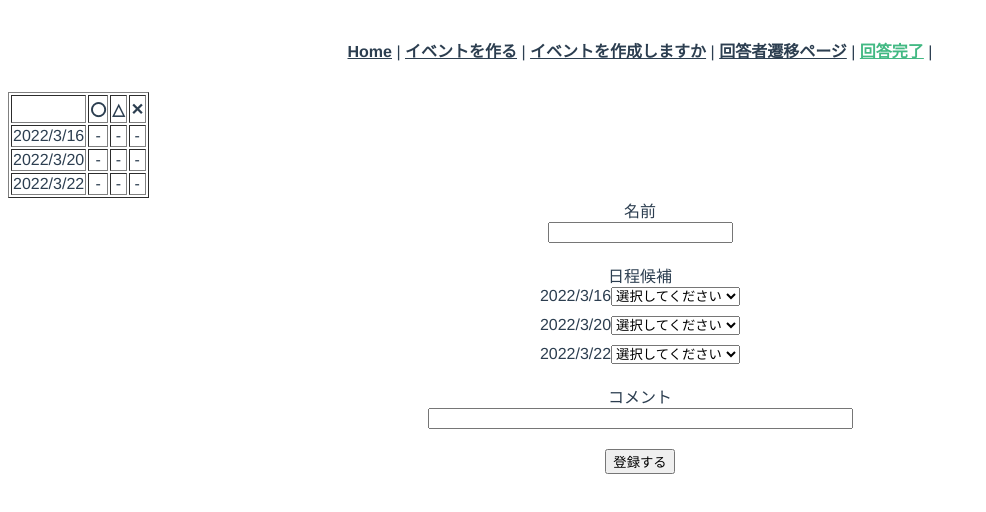
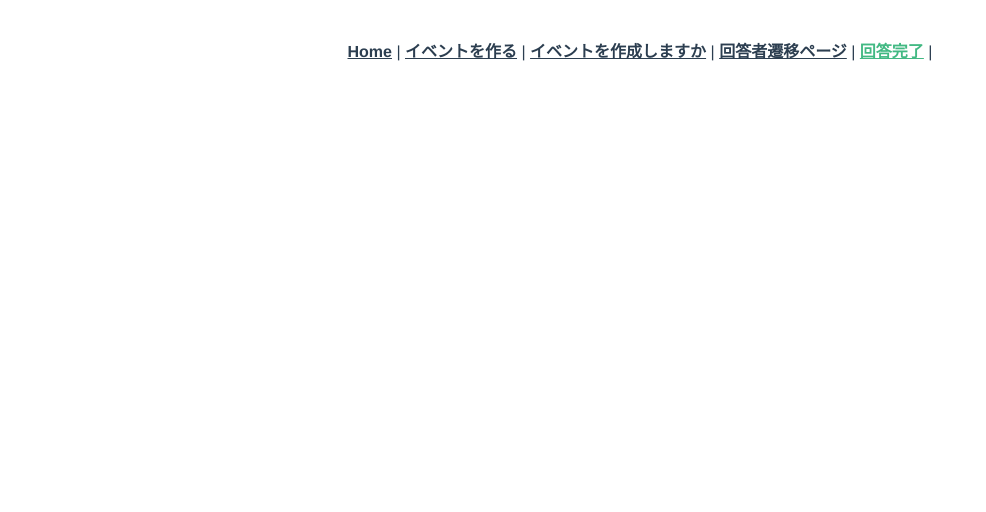
Before and after one commit to kanacoyn/arrangeapp, a Vue app: page /answerFinished in a window 1280 px wide. Shown: the top 512 px of the page, without its empty margins (0-986 px from the left). Built offline with nearby package versions, Linux system fonts and the light colour scheme.

Commit message:
回答登録機能完了

```diff
--- a/src/views/AnswerFinished.vue
+++ b/src/views/AnswerFinished.vue
@@ -1,145 +1,17 @@
 <template>
   <div>
-    <div class="result">
-      <table border="1">
-        <tr>
-          <th></th>
-          <th>〇</th>
-          <th>△</th>
-          <th>✕</th>
-        </tr>
-        <tr v-for="date of eventInfo.date" v-bind:key="date.dateId">
-          <td>{{ date.date }}</td>
-          <td>-</td>
-          <td>-</td>
-          <td>-</td>
-        </tr>
-      </table>
-    </div>
-    <div>
-      <div class="item">
-        <div>名前</div>
-        <div class="input"><input type="text" v-model="name" /></div>
-        <div>{{ errorName }}</div>
-      </div>
-      <div class="item">
-        <div>日程候補</div>
-        <div
-          class="datelist"
-          v-for="date of eventInfo.date"
-          v-bind:key="date.dateId"
-        >
-          <div>{{ date.date }}</div>
-          <comp-select-box
-            v-bind:date-id="date.dateId"
-            v-on:select-item="onSelectItem"
-          ></comp-select-box>
-          <div>{{ errorDate }}</div>
-        </div>
-      </div>
-      <div class="item">
-        <div>コメント</div>
-        <div class="input">
-          <input type="text" size="50" v-model="comment" />
-        </div>
-        <div>{{ errorComment }}</div>
-      </div>
-      <div>
-        <button type="button" v-on:click="registerAnswer">登録する</button>
-      </div>
-    </div>
+
   </div>
 </template>
 
 <script lang="ts">
-import { RegisterUser } from "@/types/RegisterUser";
-import { Event } from "@/types/event";
 import { Component, Vue } from "vue-property-decorator";
-import CompSelectBox from "@/components/CompSelectBox.vue";
-import { EventDate } from "@/types/date";
-@Component({
-  components: {
-    CompSelectBox,
-  },
-})
-export default class AnswerFinished extends Vue {
-  // 名前
-  private name = "";
-  // コメント
-  private comment = "";
-  // 現在表示されているイベント内容
-  private eventInfo = new Event(0, "", "", [], "", "", "");
-  // 名前のエラー
-  private errorName = "";
-  // 候補日のエラー
-  private errorDate = "";
-  // コメントのエラー
-  private errorComment = "";
-  // エラーチェック
-  private errorChecker = true;
-  // 回答の配列
-  private answerArray = new Array<string>();
-  // 日付の配列
-  private dateArray = new Array<EventDate>();
+@Component
+export default class XXXComponent extends Vue {
 
-  created(): void {
-    this.eventInfo = this.$store.getters.getEvent;
-  }
-
-  /**
-   * 回答を配列に格納する.
-   * @param answer - セレクトボックスのvalue
-   */
-  onSelectItem(answer: string): void {
-    this.answerArray.push(answer);
-  }
-
-  /**
-   * 回答内容を登録する.
-   */
-  registerAnswer(): void {
-    // エラー処理
-    if (this.name === "") {
-      this.errorName = "名前を入力してください";
-      this.errorChecker = false;
-    }
-
-    if (this.errorChecker === false) {
-      return;
-    }
-
-    // IDを発行し、ユーザー情報を登録する
-    let userList = this.$store.getters.getUserList;
-    let newId = 0;
-    if (userList.length > 0) {
-      console.log(userList);
-      newId = Number(userList[0].userId) + 1;
-    }
-    // 候補日程をgettersで取得する
-    this.dateArray= this.$store.getters.getDateList;
-    // 回答内容を登録する
-    this.$store.commit("registerAnswer", {
-      registerUser: new RegisterUser(
-        newId,
-        this.name,
-        this.dateArray,
-        this.answerArray,
-        this.comment
-      ),
-    });
-    this.$router.push("/logList");
-  }
 }
 </script>
 
 <style scoped>
-.datelist {
-  justify-content: center;
-  display: flex;
-  margin-bottom: 10px;
-}
 
-.item {
-  margin-bottom: 20px;
-}
 </style>
--- a/src/views/AnswerQuestions.vue
+++ b/src/views/AnswerQuestions.vue
@@ -1,79 +1,156 @@
 <template>
   <div>
-    <!-- <div>
-      <div>{{ currentEvent.eventName }}</div>
-      <table>
-        <tr v-for="date of currentEventDate" v-bind:key="date.id">
-          {{
-            date.formatDateList
-          }}
-        </tr>
-      </table>
-    </div> -->
-    <div>
+    <div class="result">
       <table border="1">
         <tr>
           <th></th>
-          <th>山田</th>
+          <th>〇</th>
+          <th>△</th>
+          <th>✕</th>
         </tr>
-        <tr>
-          <td>3/15(火)</td>
+        <tr v-for="date of eventInfo.date" v-bind:key="date.dateId">
+          <td>{{ date.date }}</td>
           <td>-</td>
-        </tr>
-        <tr>
-          <td>3/15(火)</td>
+          <td>-</td>
           <td>-</td>
         </tr>
       </table>
     </div>
     <div>
-      名前：<input type="text" v-model="name" />
-      <button type="button" v-on:click="addName">新規追加する</button>
+      <div class="item">
+        <div>名前</div>
+        <div class="input"><input type="text" v-model="name" /></div>
+        <div class="error">{{ errorName }}</div>
+      </div>
+      <div class="item">
+        <div>日程候補</div>
+        <div
+          class="datelist"
+          v-for="date of eventInfo.date"
+          v-bind:key="date.dateId"
+        >
+          <div>{{ date.date }}</div>
+          <comp-select-box
+            v-bind:date-id="date.dateId"
+            v-on:select-item="onSelectItem"
+          ></comp-select-box>
+        </div>
+        <div class="error">{{ errorDate }}</div>
+      </div>
+      <div class="item">
+        <div>コメント</div>
+        <div class="input">
+          <input type="text" size="50" v-model="comment" />
+        </div>
+        <div class="error">{{ errorComment }}</div>
+      </div>
+      <div>
+        <button type="button" v-on:click="registerAnswer">登録する</button>
+      </div>
     </div>
   </div>
 </template>
 
 <script lang="ts">
-import { Component, Vue } from "vue-property-decorator";
 import { RegisterUser } from "@/types/RegisterUser";
 import { Event } from "@/types/event";
-@Component
-export default class XXXComponent extends Vue {
-  // 現在表示されているイベントの日程候補
-  private currentEventDate = new Array<Date>();
+import { Component, Vue } from "vue-property-decorator";
+import CompSelectBox from "@/components/CompSelectBox.vue";
+import { EventDate } from "@/types/date";
+@Component({
+  components: {
+    CompSelectBox,
+  },
+})
+export default class AnswerFinished extends Vue {
   // 名前
   private name = "";
-
-  // 現在表示されているイベント
-  private currentEvent = new Event(0, "", "", [], "", "", "");
-
-  // 現在回答済のユーザー
-  private currentUserList = new Array<RegisterUser>();
+  // コメント
+  private comment = "";
+  // 現在表示されているイベント内容
+  private eventInfo = new Event(0, "", "", [], "", "", "");
+  // 名前のエラー
+  private errorName = "";
+  // 候補日のエラー
+  private errorDate = "";
+  // コメントのエラー
+  private errorComment = "";
+  // エラーチェック
+  private errorChecker = true;
+  // 回答の配列
+  private answerArray = new Array<string>();
+  // 日付の配列
+  private dateArray = new Array<EventDate>();
 
   created(): void {
-    this.currentEventDate = this.$store.getters.getDateList;
-    this.currentEvent = this.$store.getters.getEvent;
-    this.currentUserList = this.$store.getters.getUserList;
+    this.eventInfo = this.$store.getters.getEvent;
+    // 候補日程をgettersで取得する
+    this.dateArray = this.$store.getters.getDateList;
   }
+
   /**
-   * 名前を入力して回答を作成する.
+   * 回答を配列に格納する.
+   * @param answer - セレクトボックスのvalue
    */
-  addName(): void {
-    // 名前が未入力のとき
+  onSelectItem(answer: string): void {
+    this.answerArray.push(answer);
+  }
+
+  /**
+   * 回答内容を登録する.
+   */
+  registerAnswer(): void {
+    // エラー処理
     if (this.name === "") {
-      alert("名前を入力してください");
+      this.errorName = "名前を入力してください";
+      this.errorChecker = false;
+    }
+
+    if (this.answerArray.length !== this.dateArray.length) {
+      this.errorDate = "回答が選択されていません";
+      this.errorChecker = false;
+    }
+
+    if (this.errorChecker === false) {
       return;
     }
 
-    // 名前をstateに格納する
-    this.$store.commit("addName", {
-      registerUser: new RegisterUser(0, this.name, [], ""),
+    // IDを発行し、ユーザー情報を登録する
+    let userList = this.$store.getters.getUserList;
+    let newId = 0;
+    if (userList.length > 0) {
+      console.log(userList);
+      newId = Number(userList[0].userId) + 1;
+    }
+    // 回答内容を登録する
+    this.$store.commit("registerAnswer", {
+      registerUser: new RegisterUser(
+        newId,
+        this.name,
+        this.dateArray,
+        this.answerArray,
+        this.comment
+      ),
     });
-
-    // 回答ページに遷移
-    this.$router.push("/answerList");
+    // 登録が成功したら完了画面に遷移する
+    this.$router.push("/answerFinished");
   }
 }
 </script>
 
-<style scoped></style>
+<style scoped>
+.datelist {
+  justify-content: center;
+  display: flex;
+  margin-bottom: 10px;
+}
+
+.item {
+  margin-bottom: 20px;
+}
+
+.error {
+  font-size: 13px;
+  color: red;
+}
+</style>
```
